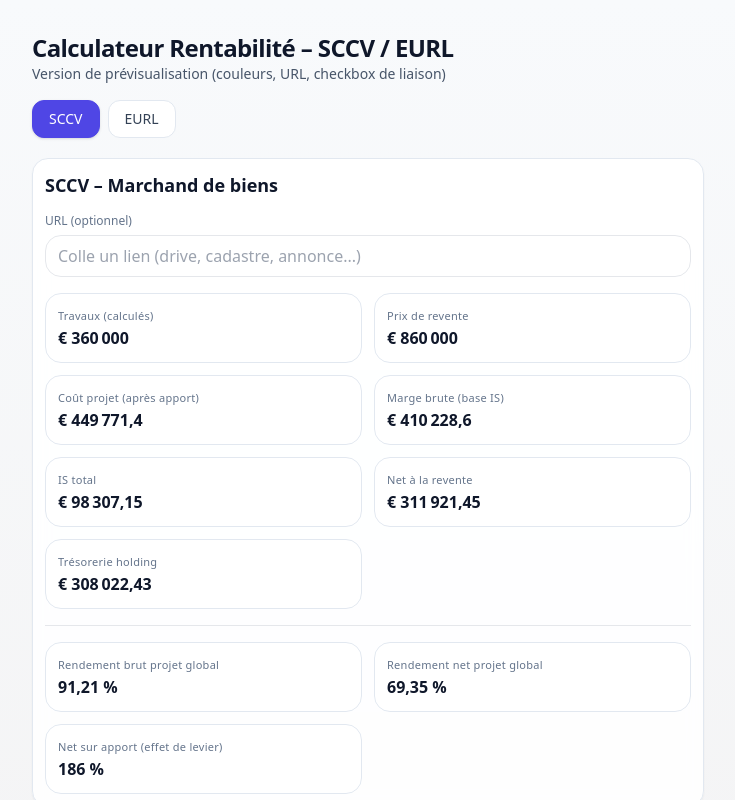
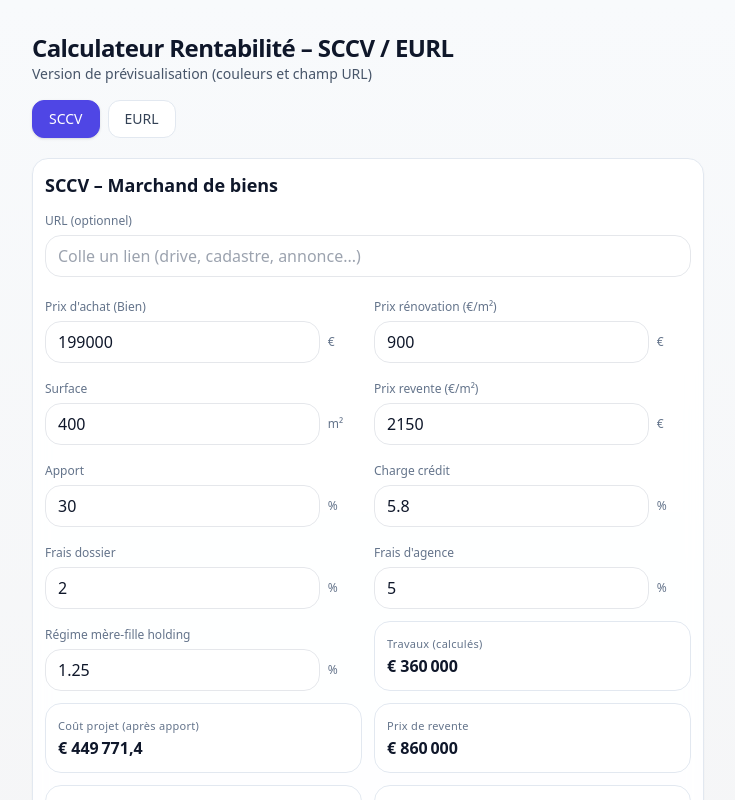
Before and after one commit to Cyse95/Appli-Rentabilit-Immo, a React (Vite) app: page / in a window 1280 px wide. Shown: the top 800 px of the page, without its empty margins (272-1007 px from the left). Built offline with nearby package versions, Linux system fonts and the light colour scheme.

Commit message:
Update App.tsx

```diff
--- a/src/App.tsx
+++ b/src/App.tsx
@@ -4,11 +4,15 @@ import { Input } from "@/components/ui/input";
 import { Label } from "@/components/ui/label";
 
 /*
-  Ajouts:
-  - Champ URL sous les titres (SCCV & EURL)
-  - Checkbox EURL: lier/délier "Travaux" au calcul SCCV
-  - Alignement des KPIs SCCV par paires (grille propre)
-  - Thème pro (slate/zinc + indigo)
+  Preview CANVA – Ajout d'un champ URL sous le titre + thème pro
+  --------------------------------------------------------------
+  - Nouveau champ texte "URL (optionnel)" juste sous chaque titre de carte (SCCV & EURL)
+  - Thème : fond dégradé slate -> zinc, cartes sur fond blanc, accents indigo
+  - Onglets modernisés
+  - Conserve toute la logique précédente :
+      * état remonté dans App, persistance localStorage
+      * sync par défaut EURL.travaux = SCCV.prixRenovM2 * surfaceM2
+        jusqu'à modification manuelle du champ EURL.travaux
 */
 
 type TabKey = "sccv" | "eurl";
@@ -45,13 +49,11 @@ function Num({
   value,
   onChange,
   suffix,
-  disabled,
 }: {
   label: string;
   value: number;
   onChange: (v: number) => void;
   suffix?: string;
-  disabled?: boolean;
 }) {
   return (
     <div className="space-y-1">
@@ -64,7 +66,6 @@ function Num({
             onChange(parseFloat(e.target.value.replace(",", ".")) || 0)
           }
           className="bg-white/60"
-          disabled={disabled}
         />
         {suffix && (
           <span className="text-xs text-slate-500 w-10 select-none">{suffix}</span>
@@ -106,10 +107,6 @@ function Kpi({ label, value }: { label: string; value: string }) {
     </div>
   );
 }
-function KpiGhost() {
-  // placeholder pour garder l'alignement
-  return <div className="rounded-2xl border border-transparent p-3" />;
-}
 
 function Tabs({
   active,
@@ -135,17 +132,15 @@ function Tabs({
   );
 }
 
-/* ------------ Onglet EURL ------------ */
+/* ------------ Onglet EURL (contrôlé par App) ------------ */
 function CalculateurEURL({
   eurl,
   setEurl,
-  syncEurlTravaux,
-  setSyncEurlTravaux,
+  markTravauxTouched,
 }: {
   eurl: EURLState;
   setEurl: (s: EURLState) => void;
-  syncEurlTravaux: boolean;
-  setSyncEurlTravaux: (v: boolean) => void;
+  markTravauxTouched: () => void;
 }) {
   const caTotal = useMemo(() => eurl.travaux, [eurl.travaux]);
   const coutMat = useMemo(
@@ -177,34 +172,26 @@ function CalculateurEURL({
         <CardTitle className="text-lg font-semibold text-slate-900">
           EURL – Rentabilité brute
         </CardTitle>
-
-        <div className="mt-2 grid gap-2 md:grid-cols-2">
+        {/* Champ URL juste sous le titre */}
+        <div className="mt-2">
           <TextField
             label="URL (optionnel)"
             value={eurl.url}
             placeholder="Colle un lien (drive, dossier, annonce...)"
             onChange={(v) => setEurl({ ...eurl, url: v })}
           />
-          <label className="flex items-center gap-2 text-sm text-slate-700 mt-1">
-            <input
-              type="checkbox"
-              className="h-4 w-4 accent-indigo-600"
-              checked={syncEurlTravaux}
-              onChange={(e) => setSyncEurlTravaux(e.target.checked)}
-            />
-            Lier « Travaux » à la SCCV (auto)
-          </label>
         </div>
       </CardHeader>
-
       <CardContent>
         <div className="grid grid-cols-2 gap-3">
           <Num
             label="Chiffre d'affaires (Travaux)"
             value={eurl.travaux}
             suffix="€"
-            onChange={(v) => setEurl({ ...eurl, travaux: v })}
-            disabled={syncEurlTravaux}
+            onChange={(v) => {
+              markTravauxTouched();
+              setEurl({ ...eurl, travaux: v });
+            }}
           />
           <Num
             label="% Matériaux"
@@ -243,7 +230,7 @@ function CalculateurEURL({
   );
 }
 
-/* ------------ Onglet SCCV ------------ */
+/* ------------ Onglet SCCV (contrôlé par App) ------------ */
 function CalculateurSCCV({
   sccv,
   setSccv,
@@ -323,6 +310,7 @@ function CalculateurSCCV({
         <CardTitle className="text-lg font-semibold text-slate-900">
           SCCV – Marchand de biens
         </CardTitle>
+        {/* Champ URL juste sous le titre */}
         <div className="mt-2">
           <TextField
             label="URL (optionnel)"
@@ -333,22 +321,73 @@ function CalculateurSCCV({
         </div>
       </CardHeader>
       <CardContent>
-        {/* KPIs alignés par paires */}
         <div className="grid grid-cols-2 gap-3">
-          {/* Ligne 1 */}
+          <Num
+            label="Prix d'achat (Bien)"
+            value={sccv.bien}
+            suffix="€"
+            onChange={(v) => setSccv({ ...sccv, bien: v })}
+          />
+          <Num
+            label="Prix rénovation (€/m²)"
+            value={sccv.prixRenovM2}
+            suffix="€"
+            onChange={(v) => setSccv({ ...sccv, prixRenovM2: v })}
+          />
+          <Num
+            label="Surface"
+            value={sccv.surfaceM2}
+            suffix="m²"
+            onChange={(v) => setSccv({ ...sccv, surfaceM2: v })}
+          />
+          <Num
+            label="Prix revente (€/m²)"
+            value={sccv.prixReventeM2}
+            suffix="€"
+            onChange={(v) => setSccv({ ...sccv, prixReventeM2: v })}
+          />
+          <Num
+            label="Apport"
+            value={sccv.apportPct}
+            suffix="%"
+            onChange={(v) => setSccv({ ...sccv, apportPct: v })}
+          />
+          <Num
+            label="Charge crédit"
+            value={sccv.chargeCreditPct}
+            suffix="%"
+            onChange={(v) => setSccv({ ...sccv, chargeCreditPct: v })}
+          />
+          <Num
+            label="Frais dossier"
+            value={sccv.fraisDossierPct}
+            suffix="%"
+            onChange={(v) => setSccv({ ...sccv, fraisDossierPct: v })}
+          />
+          <Num
+            label="Frais d'agence"
+            value={sccv.fraisAgencePct}
+            suffix="%"
+            onChange={(v) => setSccv({ ...sccv, fraisAgencePct: v })}
+          />
+          <Num
+            label="Régime mère-fille holding"
+            value={sccv.regimeHoldingPct}
+            suffix="%"
+            onChange={(v) => setSccv({ ...sccv, regimeHoldingPct: v })}
+          />
+
           <Kpi label="Travaux (calculés)" value={`€ ${fmt(travaux)}`} />
+          <Kpi
+            label="Coût projet (après apport)"
+            value={`€ ${fmt(totalApresApport)}`}
+          />
           <Kpi label="Prix de revente" value={`€ ${fmt(prixRevente)}`} />
-          {/* Ligne 2 */}
-          <Kpi label="Coût projet (après apport)" value={`€ ${fmt(totalApresApport)}`} />
           <Kpi label="Marge brute (base IS)" value={`€ ${fmt(benefBrut)}`} />
-          {/* Ligne 3 */}
           <Kpi label="IS total" value={`€ ${fmt(impotsIS)}`} />
           <Kpi label="Net à la revente" value={`€ ${fmt(netRevente)}`} />
-          {/* Ligne 4 */}
           <Kpi label="Trésorerie holding" value={`€ ${fmt(tresorerieHolding)}`} />
-          <KpiGhost />
         </div>
-
         <div className="border-t mt-4 pt-4 grid grid-cols-2 gap-3">
           <Kpi
             label="Rendement brut projet global"
@@ -420,18 +459,10 @@ export default function App() {
     }
   });
 
-  // Checkbox: sync EURL.travaux avec SCCV.travaux calculés
-  const [syncEurlTravaux, setSyncEurlTravaux] = useState<boolean>(() => {
-    try {
-      const raw = localStorage.getItem("calc:eurlSync");
-      if (raw === null) return !hadEurlInStorage; // par défaut ON si pas d'anciennes valeurs
-      return JSON.parse(raw);
-    } catch {
-      return true;
-    }
-  });
+  const [eurlTravauxTouched, setEurlTravauxTouched] = useState<boolean>(
+    hadEurlInStorage
+  );
 
-  // Persistance
   useEffect(() => {
     try {
       localStorage.setItem("calc:eurl", JSON.stringify(eurl));
@@ -444,21 +475,14 @@ export default function App() {
     } catch {}
   }, [sccv]);
 
+  // Sync par défaut des travaux EURL
   useEffect(() => {
-    try {
-      localStorage.setItem("calc:eurlSync", JSON.stringify(syncEurlTravaux));
-    } catch {}
-  }, [syncEurlTravaux]);
-
-  // Sync contrôlée par la checkbox
-  useEffect(() => {
-    if (!syncEurlTravaux) return;
     const sccvTravaux = sccv.prixRenovM2 * sccv.surfaceM2;
-    if (eurl.travaux !== sccvTravaux) {
+    if (!eurlTravauxTouched && eurl.travaux !== sccvTravaux) {
       setEurl((prev) => ({ ...prev, travaux: sccvTravaux }));
     }
     // eslint-disable-next-line react-hooks/exhaustive-deps
-  }, [sccv.prixRenovM2, sccv.surfaceM2, syncEurlTravaux]);
+  }, [sccv.prixRenovM2, sccv.surfaceM2, eurlTravauxTouched]);
 
   return (
     <div className="min-h-screen p-6 md:p-8 bg-gradient-to-b from-slate-50 to-zinc-100 text-slate-900">
@@ -468,7 +492,7 @@ export default function App() {
             Calculateur Rentabilité – SCCV / EURL
           </h1>
           <p className="text-sm text-slate-600">
-            Version de prévisualisation (couleurs, URL, checkbox de liaison)
+            Version de prévisualisation (couleurs et champ URL)
           </p>
         </header>
 
@@ -479,8 +503,7 @@ export default function App() {
           <CalculateurEURL
             eurl={eurl}
             setEurl={setEurl}
-            syncEurlTravaux={syncEurlTravaux}
-            setSyncEurlTravaux={setSyncEurlTravaux}
+            markTravauxTouched={() => setEurlTravauxTouched(true)}
           />
         )}
 
```
